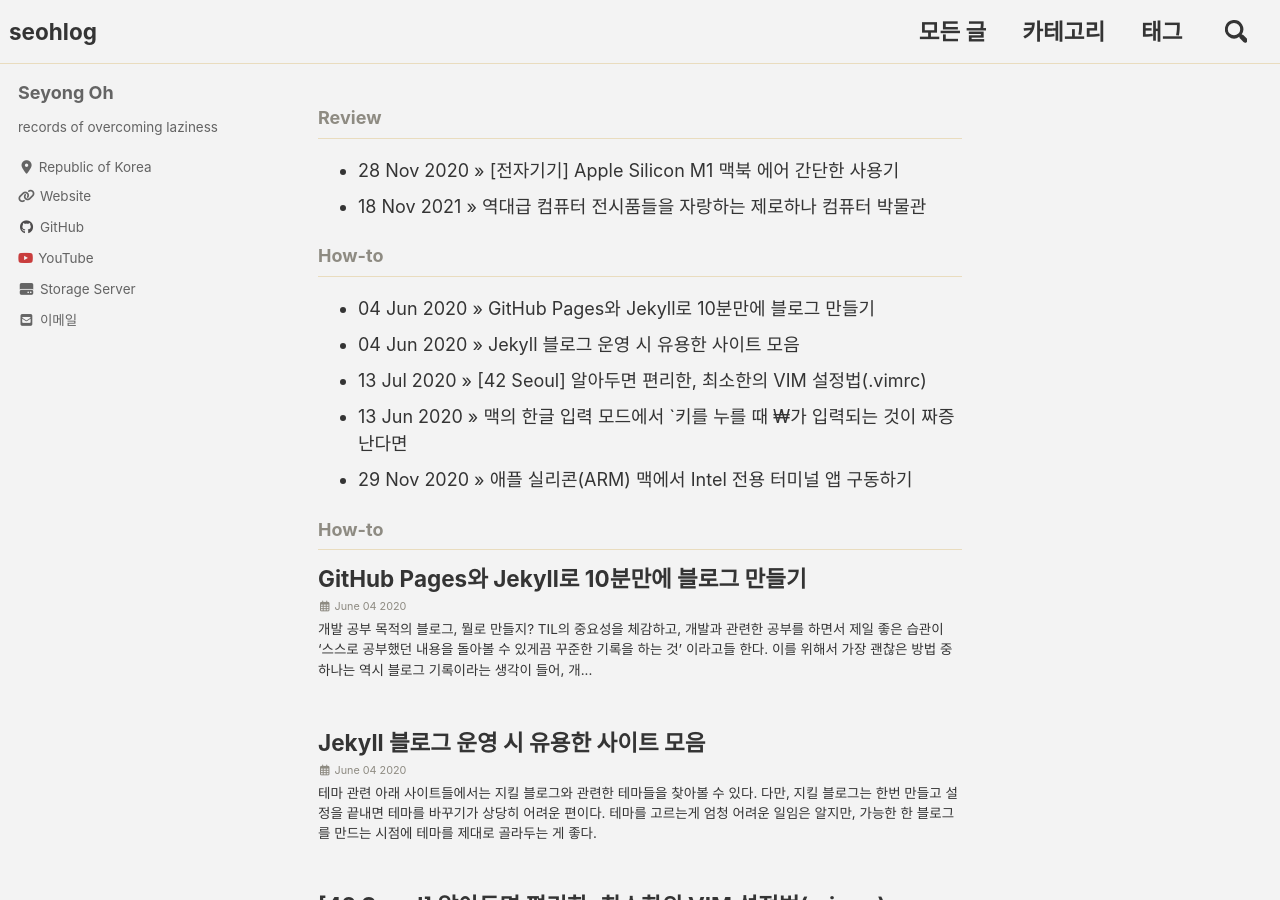
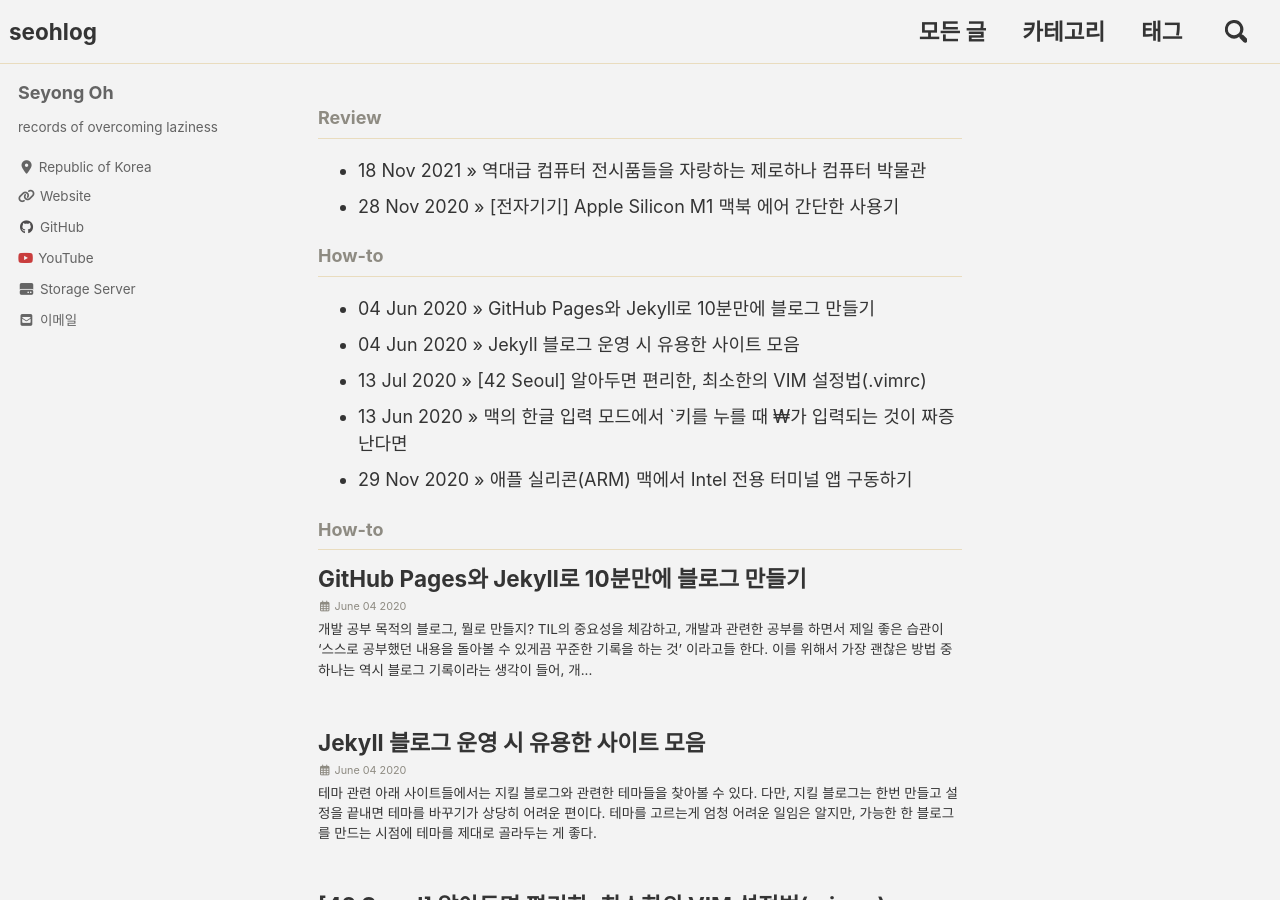
Before and after one commit to ohseyong/ohseyong.github.io, a Jekyll site: the page built from index.html, in a window 1280 px wide and 900 px high. Built offline with Jekyll 4.4.1, drawn with Linux system fonts in a browser that asks for light colours; cached includes are drawn as plain includes; nearby versions of some CDN libraries; the list of posts is cut into pages by our own code.

Commit message:
Update home.html

```diff
--- a/_layouts/home.html
+++ b/_layouts/home.html
@@ -5,10 +5,8 @@ layout: archive
 {{ content }}
 
 <h3 class="archive__subtitle">Review</h3>
-<!-- {% assign sorted_posts = site.posts | sort: "date" %}
-{% if sorted_posts.size != 0 %} -->
   <ul class="posts-list">
-  {% for post in sorted_posts %}
+    {% for post in site.posts %}
     {% if post.tags contains "review" %}
       <li>
         <span class="post-date">{{ post.date | date_to_string }} »</span>
@@ -17,7 +15,6 @@ layout: archive
       {% endif %}
     {% endfor %}
 </ul>
-<!-- {% endif %} -->
 
 <h3 class="archive__subtitle">How-to</h3>
 {% assign sorted_posts = site.posts | sort: "title" %}
```
Lines whose indentation alone changed are shown as unchanged.
